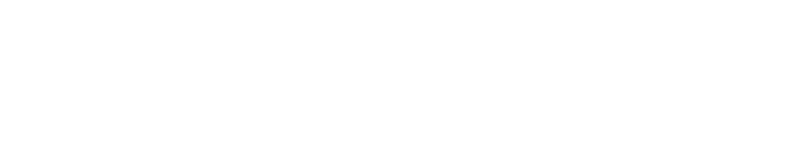
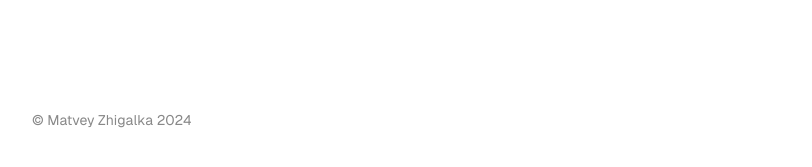
Before and after one commit to mzhigalka/ownWebsite, a React (Create React App) app: page / in a window 1280 px wide. Shown: the part 1336-1503 px from the top of the page, without its empty margins (228-1040 px from the left). Before the commit the page ends 1406 px from the top, so only its background shows below. Built offline with nearby package versions, Linux system fonts and the light colour scheme.

Commit message:
added footer and some animation for component

```diff
--- a/src/components/CopyMail.tsx
+++ b/src/components/CopyMail.tsx
@@ -19,7 +19,7 @@ const CopyMail: FC = () => {
         Get in touch <span className="text-grey">(Click to copy)</span>
       </p>
       <div
-        className="cursor-pointer text-[56px] font-semibold text-black"
+        className="cursor-pointer text-[56px] font-semibold text-black hover:scale-105 ease-out duration-300"
         onClick={handleEmailCopy}
       >
         {isEmailCopy ? "Email Copied" : "mzhigalka@gmail.com"}
--- a/src/components/Main.tsx
+++ b/src/components/Main.tsx
@@ -21,6 +21,9 @@ const Main: FC = () => {
         </a>
         <CopyMail />
       </div>
+      <footer className="text-[14px] text-footer max-w-[760px] mx-auto py-[40px]">
+        © Matvey Zhigalka 2024
+      </footer>
     </div>
   );
 };
--- a/tailwind.config.js
+++ b/tailwind.config.js
@@ -7,6 +7,7 @@ module.exports = {
         black: "#111111",
         semigrey: "#333333",
         grey: "#666666",
+        footer: "#888888",
       },
       fontFamily: {
         sans: ["Geist", "sans-serif"],
```
